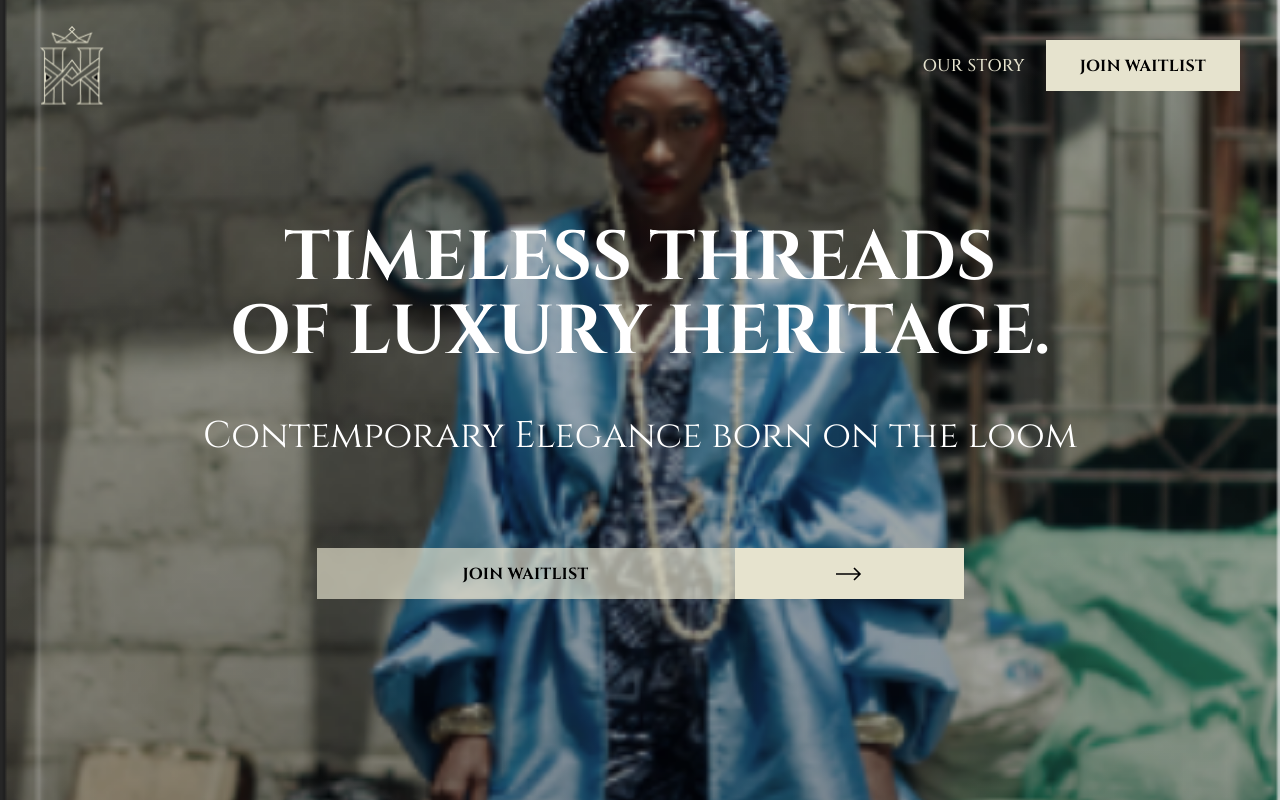
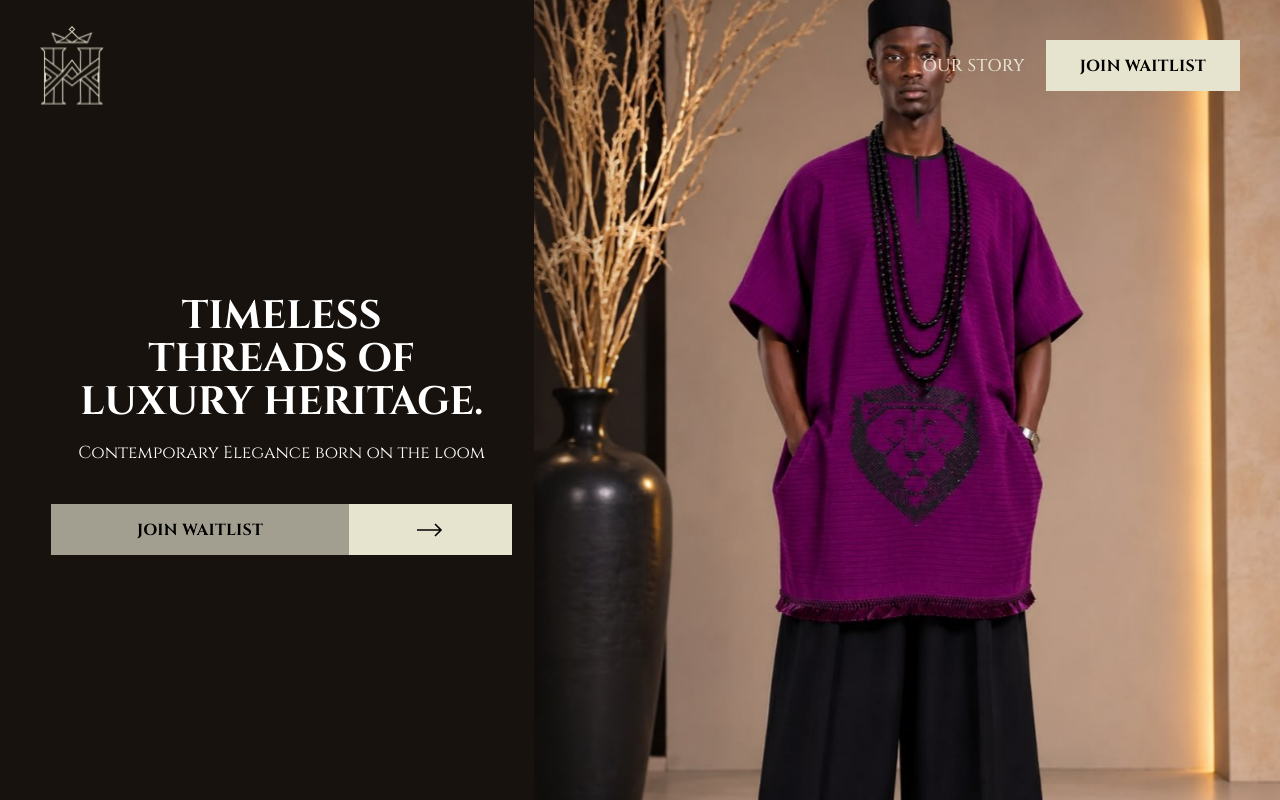
Before and after one commit to GoodnessQin/HuomaAkwete, a React (Vite) app: page / in a window 1280 px wide. Built offline with nearby package versions, Linux system fonts and the light colour scheme.

Commit message:
landing page update

```diff
--- a/src/styles.css
+++ b/src/styles.css
@@ -39,7 +39,7 @@ small,.lab,.f>span,.sizes,.swatches button,.fine,.err,table,.admin input{font-fa
 
 /* Landing */
 .hero{position:relative;min-height:100svh;overflow:hidden;color:#fff;display:flex;align-items:center;justify-content:center;text-align:center;padding:120px 24px 80px;isolation:isolate}
-.hero::before{content:'';position:absolute;inset:0;z-index:-1;background:linear-gradient(rgba(0,0,0,.42),rgba(0,0,0,.58)),url(/hero.png) center 22%/cover;animation:settle 2.6s var(--ease) both}
+.hero::before{content:'';position:absolute;inset:0;z-index:-1;background:linear-gradient(rgba(0,0,0,.42),rgba(0,0,0,.58)),url(/odg-front.jpg) center 22%/cover;animation:settle 2.6s var(--ease) both}
 .hero-copy{width:100%;max-width:1280px}
 .hero-copy>*{animation:rise .95s var(--ease) both}
 .hero-copy>:nth-child(2){animation-delay:.18s}.hero-copy>:nth-child(3){animation-delay:.36s}
@@ -93,7 +93,7 @@ small,.lab,.f>span,.sizes,.swatches button,.fine,.err,table,.admin input{font-fa
 /* Piece page */
 .gallery{background:#222}
 .track{display:flex;height:100%;transition:transform .6s var(--ease)}
-.slide{flex:none;width:100%;height:100%;background-position:center;background-size:cover;background-repeat:no-repeat}
+.slide{flex:none;width:100%;height:100%;background-position:center 8%;background-size:cover;background-repeat:no-repeat}
 .dots{position:absolute;left:0;right:0;bottom:44px;display:flex;flex-direction:column;align-items:center;gap:8px;color:var(--cream);font:13px 'Inter',sans-serif}
 .dots div{display:flex;gap:14px}
 .dots button{width:13px;height:13px;border-radius:50%;background:var(--cream);opacity:.45;transition:opacity .3s,transform .3s}
@@ -153,7 +153,7 @@ hr{border:0;border-top:1px solid #0002;margin:36px 0 34px}
 .card{display:flex;gap:18px;align-items:center;text-align:left;width:100%;max-width:638px;background:var(--cream);padding:14px 15px;margin-top:82px;animation:rise .9s .9s var(--ease) both}
 .card>div:last-child{display:grid;gap:18px;padding-left:16px}
 .card small{font-size:14px;text-transform:uppercase}.card b{font-size:16px;font-weight:700}
-.thumb{width:156px;height:153px;flex:none;background:url(/hero.png) center 20%/cover}
+.thumb{width:156px;height:153px;flex:none;background:url(/odg-front.jpg) center 22%/cover}
 .done .btn{max-width:638px;margin-top:48px;animation:rise .9s 1.1s var(--ease) both}
 
 /* Legal + admin */
@@ -217,7 +217,7 @@ td.wrap{white-space:normal;min-width:220px}tbody tr:hover{background:#0000000a}t
 .ourstory:hover::after{transform:scaleX(1)}
 .pill.sq{border-radius:0}
 .hero{align-items:flex-start;padding:0 24px 80px}
-.hero::before{background:linear-gradient(rgba(0,0,0,.03),rgba(0,0,0,.06)),url(/hero-wide.png) center/cover}
+.hero::before{background:linear-gradient(rgba(0,0,0,.38),rgba(0,0,0,.5)),url(/odg-front.jpg) center 7%/cover}
 .hero-copy{margin-top:max(170px,27.7svh)}
 .hero h1{font-size:clamp(40px,5.4vw,96px);line-height:1.08;white-space:normal;max-width:13.5em;margin-left:auto;margin-right:auto;text-align:center;text-wrap:balance;overflow-wrap:normal}
 .hero p{font-size:clamp(22px,2.9vw,46px);line-height:1.2;margin:43px 0 90px}
@@ -240,7 +240,7 @@ td.wrap{white-space:normal;min-width:220px}tbody tr:hover{background:#0000000a}t
   .topnav{top:28px;right:20px;gap:14px}.ourstory{font-size:12px}
   .pill.sq{height:44px;padding:0 20px;font-size:13px}
   .hero{padding:0 20px 40px}
-  .hero::before{background:linear-gradient(rgba(0,0,0,.25),rgba(0,0,0,.42)),url(/hero.png) center top/cover}
+  .hero::before{background:linear-gradient(rgba(0,0,0,.25),rgba(0,0,0,.42)),url(/odg-front.jpg) center 12%/cover}
   .hero-copy{margin-top:34svh}
   .hero h1{font-size:clamp(26px,7.8vw,34px);line-height:1.14;letter-spacing:.02em;white-space:normal;max-width:12em;text-wrap:balance}
   .hero p{font-size:clamp(15px,4.4vw,18px);line-height:1.4;margin:22px 0 44px}
@@ -302,3 +302,22 @@ body{font-family:'Cinzel','Playfair Display',serif}
   .piece hr{margin:24px 0}
 }
 .piece .panel>*{width:100%;max-width:720px}
+
+/* Desktop landing: split. The photo fills the right side at full height (face and lion head, nothing blurred);
+   the words sit on a solid dark panel on the left. */
+@media(min-width:821px){
+  .hero::before{background:#17120e;animation:none}
+  .hero::after{content:'';position:absolute;top:0;bottom:0;right:0;left:44%;z-index:-1;background:linear-gradient(90deg,rgba(23,18,14,.35),rgba(23,18,14,0) 14%),url(/odg-front.jpg) center 6%/cover no-repeat;animation:settle 2.6s var(--ease) both}
+  .hero{justify-content:flex-start;align-items:center;padding:110px 0 60px}
+  .hero .hero-copy{margin:0;width:44%;max-width:none;padding:0 clamp(28px,4vw,72px)}
+  .hero .hero-copy h1{font-size:clamp(30px,3.1vw,58px);max-width:11.5em}
+  .hero .hero-copy p{font-size:clamp(16px,1.35vw,24px);margin:20px 0 40px}
+  .hero .cta{width:100%;max-width:520px}
+}
+/* Phones: words sit low over the trousers so the lion head stays visible */
+@media(max-width:820px){
+  .hero{align-items:flex-end;padding:0 20px max(28px,4svh)}
+  .hero .hero-copy{margin-top:0}
+  .hero::before{background:linear-gradient(180deg,rgba(0,0,0,.08) 0%,rgba(0,0,0,.1) 50%,rgba(0,0,0,.6) 75%,rgba(0,0,0,.72) 100%),url(/odg-front.jpg) center 12%/cover}
+  .hero .hero-copy p{margin:14px 0 26px}
+}
--- a/src/supabase.js
+++ b/src/supabase.js
@@ -11,11 +11,11 @@ export const PIECE = `Odogwu (ODG) aka ${IGBO}`
 export const LION_HEADS = [['Champagne Gold', '#D3AF37'], ['Sterling Silver', '#B0AFAC'], ['Obsidian', '#000000']]
 // Images in the piece-page gallery, in order. Put the files in the `public` folder and list them here.
 // The dots and the "1/4" counter follow the number of images in this list.
-export const GALLERY = ['/hero.png', '/hero.png', '/hero.png', '/hero.png']
+export const GALLERY = ['/odg-front.jpg', '/odg-back.jpg']
 export const SIZES = ['XS', 'S', 'M', 'L', 'XL']
 export const COLOURS = [
   ['Ivory', '#EAE5D1'], ['Onyx', '#161616'], ['Burgundy', '#5C1A14'], ['Cobalt', '#1B4A9A'],
-  ['Antique Gold', '#B48A2A'], ['Evergreen', '#2B4A36'], ['Midnight', '#0E1531'],
+  ['Antique Gold', '#B48A2A'], ['Evergreen', '#2B4A36'], ['Midnight', '#0E1531'], ['Purple', '#5B0449'],
 ]
 export const MEASURES = [
   ['chest', 'Chest'], ['shoulder', 'Shoulder'], ['sleeve', 'Sleeve length'],
```
Also changed, not shown: public/odg-back.jpg (added), public/odg-front.jpg (added).
